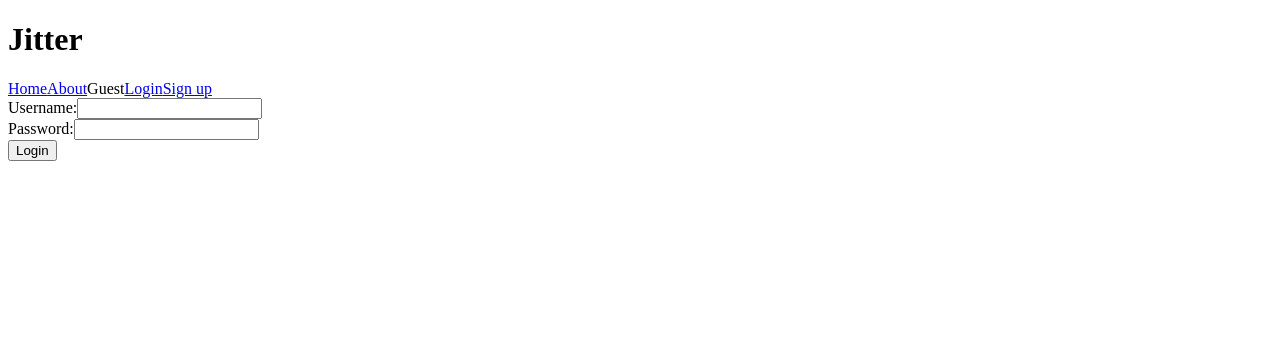
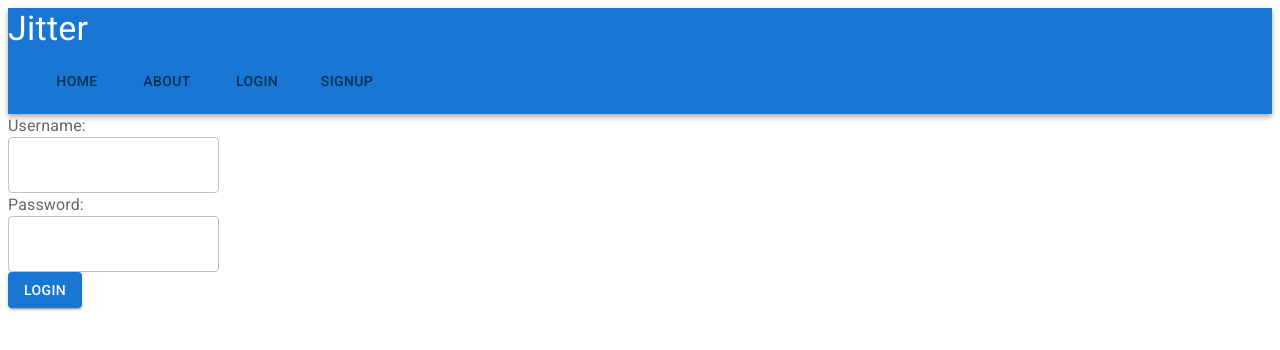
Before and after one commit to jacode77/fx2-jitter, a React (Create React App) app: page /login in a window 1280 px wide. Shown: the top 350 px of the page. Built offline with nearby package versions, Linux system fonts and the light colour scheme.

Commit message:
adds styling

```diff
--- a/package.json
+++ b/package.json
@@ -3,9 +3,13 @@
   "version": "0.1.0",
   "private": true,
   "dependencies": {
+    "@emotion/react": "^11.9.0",
+    "@emotion/styled": "^11.8.1",
+    "@mui/material": "^5.8.2",
     "@testing-library/jest-dom": "^4.2.4",
     "@testing-library/react": "^9.5.0",
     "@testing-library/user-event": "^7.2.1",
+    "axios": "^0.27.2",
     "react": "^18.1.0",
     "react-dom": "^18.1.0",
     "react-router-dom": "^6.3.0",
--- a/public/index.html
+++ b/public/index.html
@@ -15,6 +15,10 @@
       user's mobile device or desktop. See https://developers.google.com/web/fundamentals/web-app-manifest/
     -->
     <link rel="manifest" href="%PUBLIC_URL%/manifest.json" />
+    <link
+      rel="stylesheet"
+      href="https://fonts.googleapis.com/css?family=Roboto:300,400,500,700&display=swap"
+    />
     <!--
       Notice the use of %PUBLIC_URL% in the tags above.
       It will be replaced with the URL of the `public` folder during the build.
--- a/src/components/App.js
+++ b/src/components/App.js
@@ -15,6 +15,7 @@ import NotFound from "./NotFound";
 import MessageDetail from "./MessageDetail";
 import { reducer } from "../utils/reducer";
 import { StateContext } from "../utils/stateContext";
+import axios from "axios";
 
 const App = () => {
   // useReducer handles all the states in the same object
@@ -48,18 +49,21 @@ const App = () => {
   // }
 
   useEffect(() => {
-    //fetch
-    // setMessageList(initialMessageList);
+    // fetch("http://localhost:4000/messages")
+    //   .then((response) => response.json())
+    //   .then((data) => console.log(data));
+    // using axios for a cleaner integration
+    // axios.get("http://localhost:4000/messages").then((response) => {
+    // console.log(response.data);
     dispatch({
       type: "setMessageList",
-      // we want to send the value of the message list, which is in the json file
       data: initialMessageList,
     });
+    // });
   }, []);
 
   return (
     <div>
-      <h1>Jitter</h1>
       {/* Wrap all the components that use global state including loggedInUser and messageList in state contsxt provider */}
       <StateContext.Provider value={{ store, dispatch }}>
         <Router>
--- a/src/components/LoginForm.js
+++ b/src/components/LoginForm.js
@@ -1,3 +1,4 @@
+import { Button, InputLabel, TextField } from "@mui/material";
 import { useState } from "react";
 import { useNavigate } from "react-router-dom";
 import { useGlobalState } from "../utils/stateContext";
@@ -39,8 +40,8 @@ const LoginForm = () => {
     <>
       <form onSubmit={handleSubmit}>
         <div>
-          <label htmlFor="email">Username:</label>
-          <input
+          <InputLabel htmlFor="email">Username:</InputLabel>
+          <TextField
             type="text"
             name="user"
             id="user"
@@ -49,8 +50,8 @@ const LoginForm = () => {
           />
         </div>
         <div>
-          <label htmlFor="password">Password:</label>
-          <input
+          <InputLabel htmlFor="password">Password:</InputLabel>
+          <TextField
             type="password"
             name="password"
             id="password"
@@ -58,7 +59,10 @@ const LoginForm = () => {
             onChange={handleFormData}
           />
         </div>
-        <input type="submit" value="Login" />
+        {/* <input type="submit" value="Login" /> */}
+        <Button variant="contained" type="submit">
+          Login
+        </Button>
       </form>
     </>
   );
--- a/src/components/Message.js
+++ b/src/components/Message.js
@@ -1,12 +1,16 @@
+import { Card, CardContent, Typography } from "@mui/material";
 import { Link } from "react-router-dom";
 
 const Message = ({ message }) => {
   return (
-    <>
-      <h4>{message.text}</h4>
-      <p>{message.user}</p>
-      <Link to={`${message.id}`}>View detail</Link>
-    </>
+    <Link to={`${message.id}`} style={{ textDecoration: "none" }}>
+      <Card>
+        <CardContent>
+          <Typography variant="body1">{message.text}</Typography>
+          <Typography variant="body2">{message.user}</Typography>
+        </CardContent>
+      </Card>
+    </Link>
   );
 };
 
--- a/src/components/MessageDetail.js
+++ b/src/components/MessageDetail.js
@@ -1,3 +1,4 @@
+import { Card, CardContent, Typography } from "@mui/material";
 import { Link, useParams } from "react-router-dom";
 import { useGlobalState } from "../utils/stateContext";
 
@@ -16,10 +17,12 @@ const MessageDetail = () => {
   return (
     <>
       {message ? (
-        <>
-          <h4>{message.text}</h4>
-          <p>{message.user}</p>
-        </>
+        <Card>
+          <CardContent>
+            <Typography variant="body1">{message.text}</Typography>
+            <Typography variant="body2">{message.user}</Typography>
+          </CardContent>
+        </Card>
       ) : (
         <>
           <p>Message not found</p>
--- a/src/components/MessageForm.js
+++ b/src/components/MessageForm.js
@@ -1,3 +1,4 @@
+import { Button } from "@mui/material";
 import { useState } from "react";
 import { useNavigate } from "react-router-dom";
 import { useGlobalState } from "../utils/stateContext";
@@ -69,8 +70,12 @@ const MessageForm = () => {
           ></textarea>
         </div>
 
-        <input type="submit" value="post" />
-        <button onClick={cleanMessage}>Clean Message</button>
+        <Button variant="contained" type="submit" value="post">
+          Post Message
+        </Button>
+        <Button variant="contained" onClick={cleanMessage}>
+          Clean Message
+        </Button>
       </form>
     </>
   );
--- a/src/components/Navigation.js
+++ b/src/components/Navigation.js
@@ -1,3 +1,4 @@
+import { AppBar, Toolbar, Typography, Tabs, Tab } from "@mui/material";
 import { Link, useNavigate } from "react-router-dom";
 import { useGlobalState } from "../utils/stateContext";
 
@@ -20,27 +21,17 @@ const Navigation = () => {
   };
 
   return (
-    <nav>
-      <Link to="/messages">Home</Link>
-      <Link to="/about">About</Link>
-      {loggedInUser ? (
-        <>
-          {/* Provides logged in users access to 'New Message' */}
-          <Link to="/messages/new">New Message</Link>
-          {loggedInUser}
-          <Link to="/messages" onClick={logout}>
-            Logout
-          </Link>
-        </>
-      ) : (
-        <>
-          Guest
-          <Link to="/login">Login</Link>
-          {/* Since we don't have a backend setup yet, keep as link to '/login' */}
-          <Link to="/login">Sign up</Link>
-        </>
-      )}
-    </nav>
+    <AppBar position="sticky">
+      <Typography variant="h4">Jitter</Typography>
+      <Toolbar>
+        <Tabs value={false}>
+          <Tab label="Home" component={Link} to="/messages" />
+          <Tab label="About" component={Link} to="/about" />
+          {!loggedInUser && <Tab label="Login" component={Link} to="/login" />}
+          {!loggedInUser && <Tab label="Signup" component={Link} to="/login" />}
+        </Tabs>
+      </Toolbar>
+    </AppBar>
   );
 };
 
```
Also changed, not shown: 1 other file (tests, documents, lock files or other folders).
